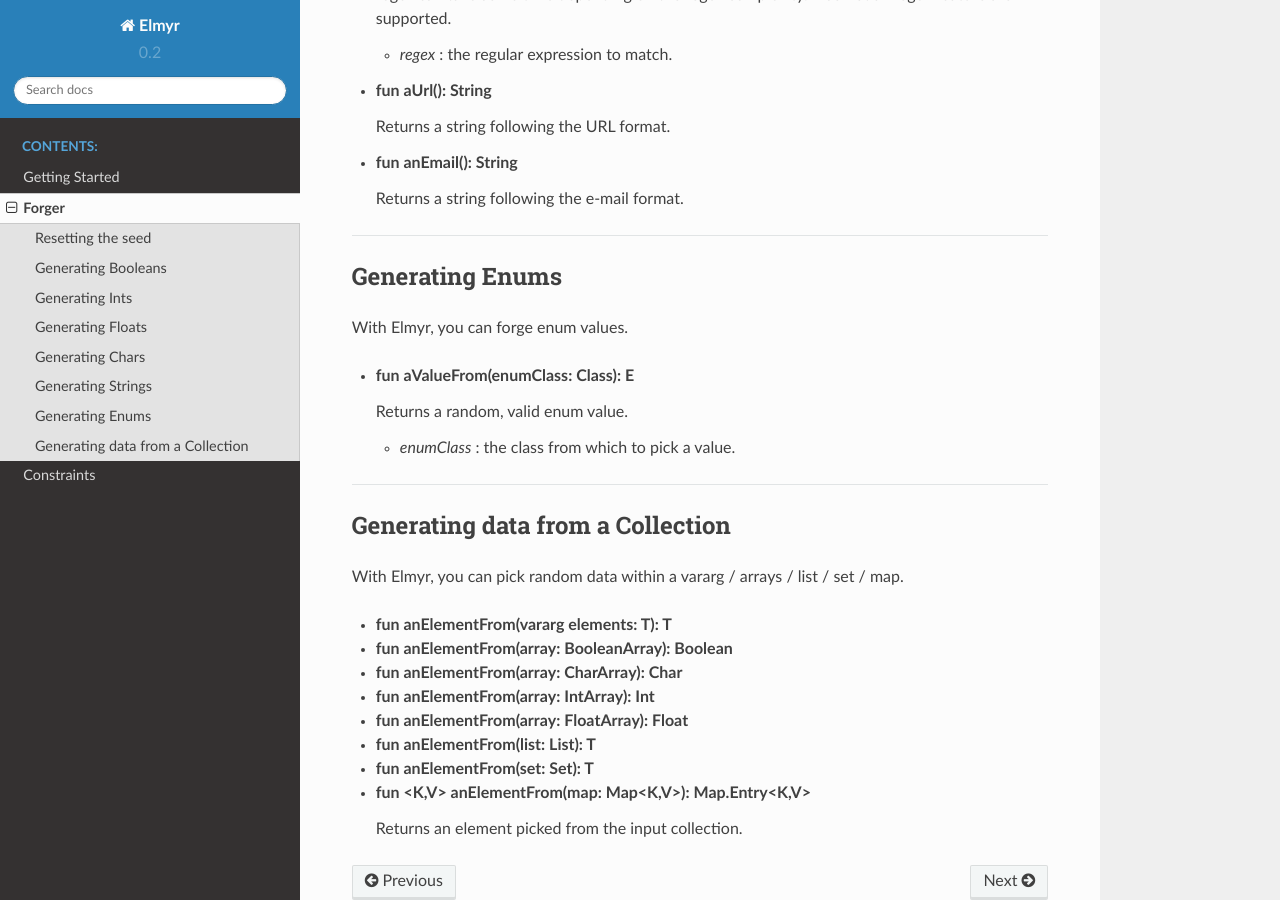
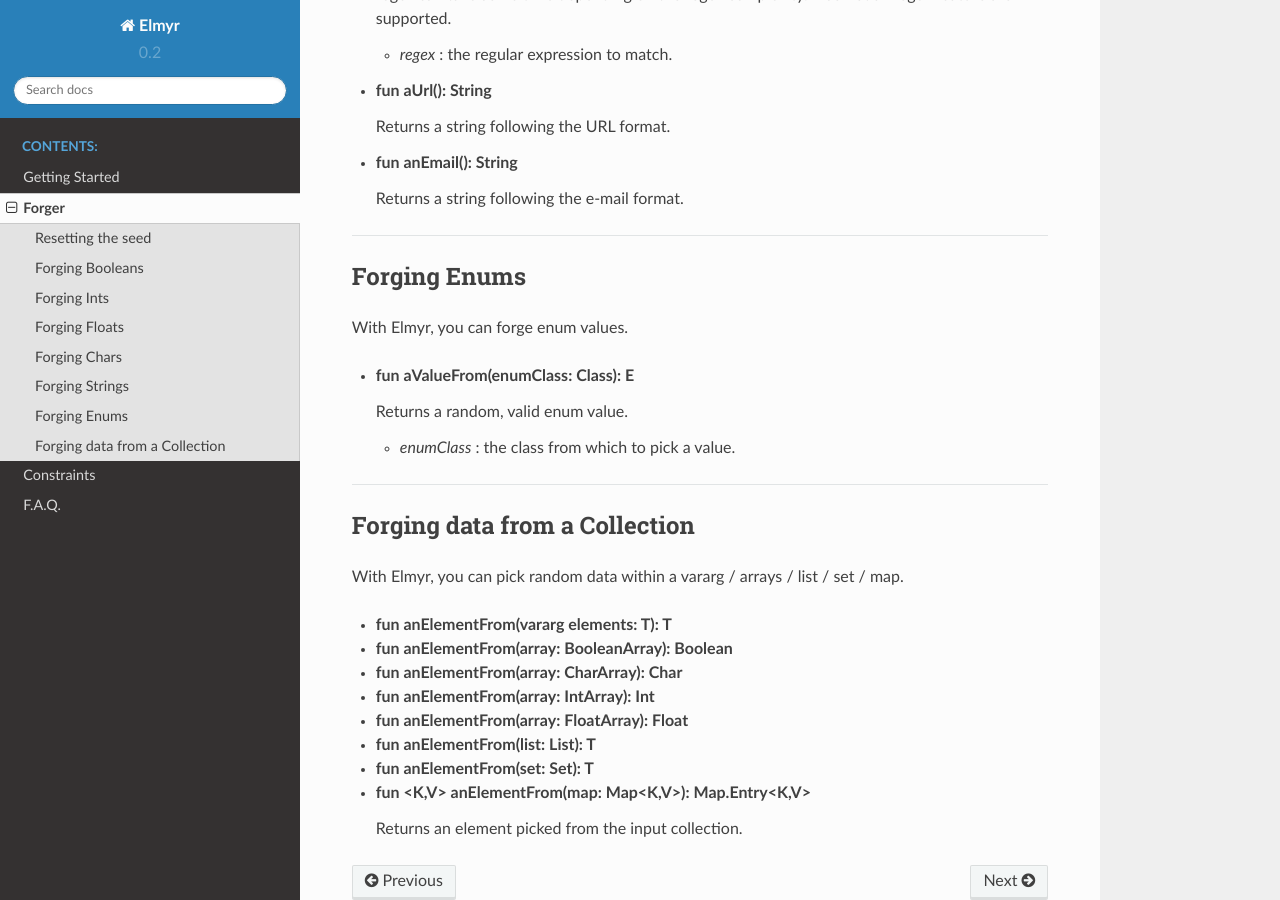
Before and after one commit to xgouchet/Elmyr, a Sphinx documentation site: the page built from docs/forger.md, in a window 1280 px wide and 900 px high, scrolled down 4984 px. Built offline with Sphinx 7.4.7 and the Read the Docs theme 2.0.0, drawn with Linux system fonts in a browser that asks for light colours; some of the changed text lies outside the part shown.

```diff
--- a/docs/forger.md
+++ b/docs/forger.md
@@ -17,7 +17,7 @@
 
 ---
 
-### Generating Booleans
+### Forging Booleans
 
 With Elmyr, you can forge Boolean values (ie : `true` or `false`).
 
@@ -30,7 +30,7 @@
 
 ---
 
-### Generating Ints
+### Forging Ints
 
 With Elmyr, you can forge integer values (eg: `42`, `24601`, `4815162342`, …).
 
@@ -93,7 +93,7 @@
 
 ---
 
-### Generating Floats
+### Forging Floats
 
 With Elmyr, you can forge floating point values (eg: `3.14`, `1.618`, `2.718`, …).
 
@@ -135,7 +135,7 @@
 
 ---
 
-### Generating Chars
+### Forging Chars
 
 With Elmyr, you can forge character values (eg: `‘m’`, `‘π’`, `‘✓’`, …).
 
@@ -237,7 +237,7 @@
 
 ---
 
-### Generating Strings
+### Forging Strings
 
 With Elmyr, you can forge text values (eg: `“foo”`, `“spam”`, `“kamoulox”`, …).
 
@@ -294,7 +294,7 @@
 
 ---
 
-### Generating Enums
+### Forging Enums
 
 With Elmyr, you can forge enum values.
 
@@ -306,7 +306,7 @@
 
 ---
 
-### Generating data from a Collection
+### Forging data from a Collection
 
 With Elmyr, you can pick random data within a vararg / arrays / list / set / map.
 
--- a/docs/index.rst
+++ b/docs/index.rst
@@ -33,3 +33,4 @@
    getting_started
    forger
    constraints
+   faq
```
Also changed, not shown: docs/faq.md (+2 -1 lines), 2 other files.
